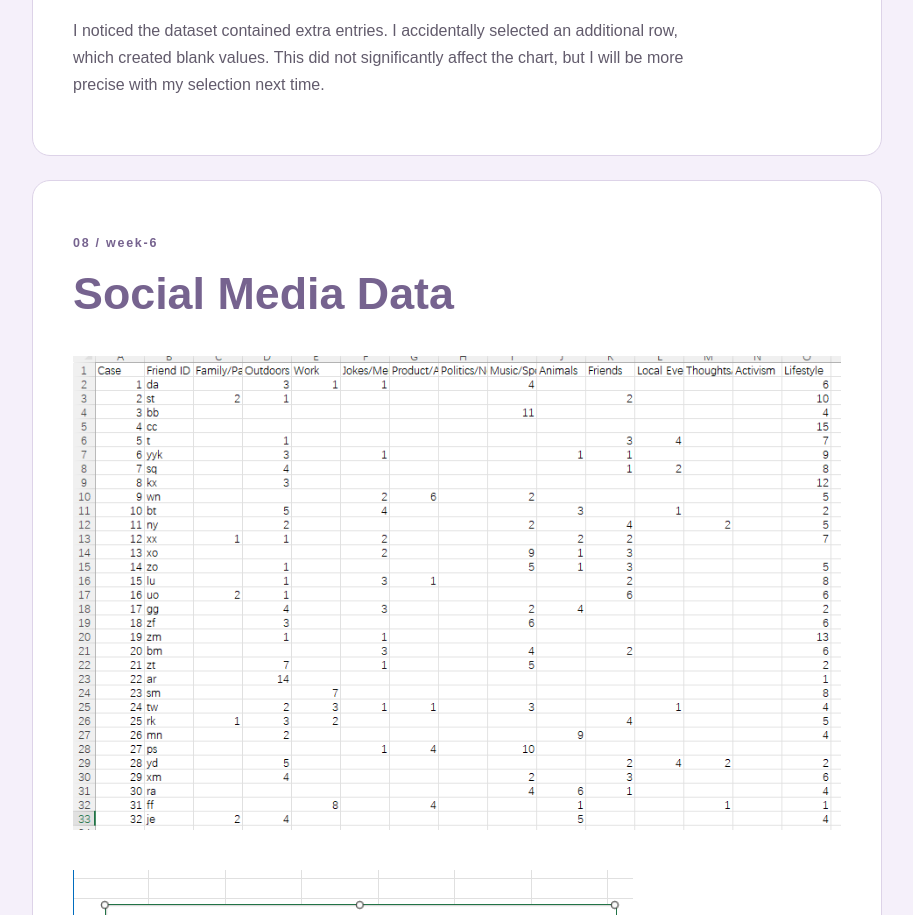
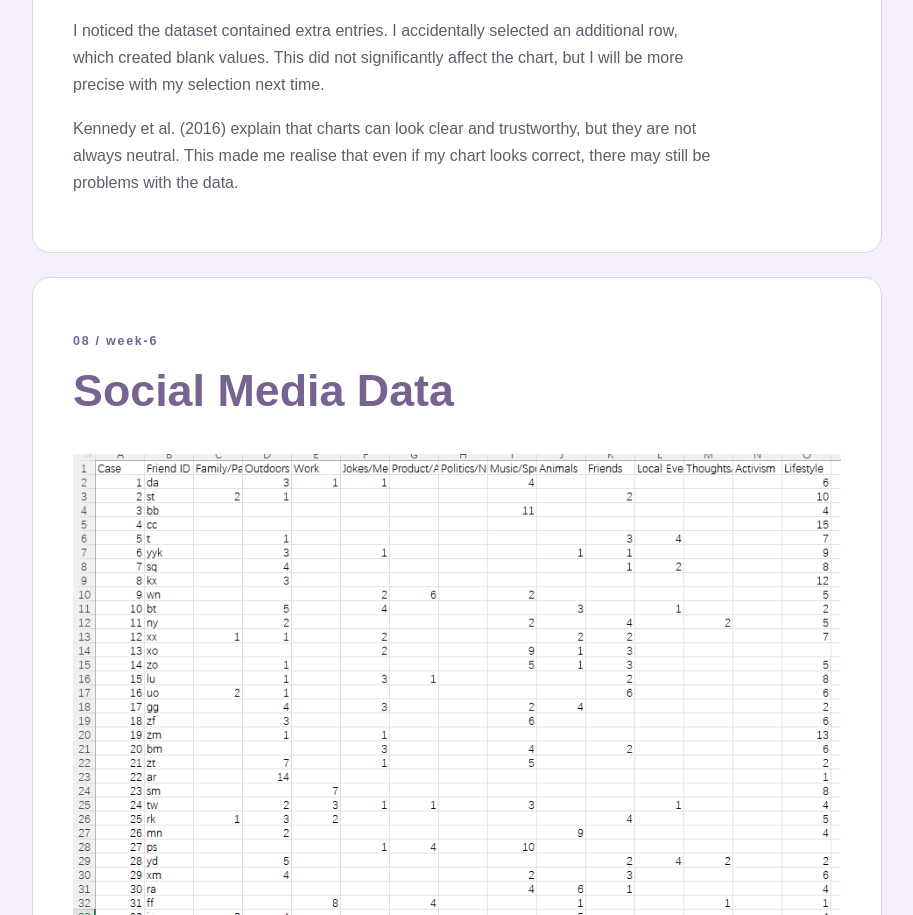
Before and after one commit to lin04819/example, a plain HTML site: page index.html in a window 1280 px wide. Shown: the part 4270-5185 px from the top of the page, without its empty margins (183-1096 px from the left). Drawn offline with Linux system fonts and the light colour scheme.

Commit message:
Fix HTML formatting and structure issues

```diff
--- a/index.html
+++ b/index.html
@@ -109,7 +109,10 @@
         an additional row, which created blank values. This did not significantly
         affect the chart, but I will be more precise with my selection next time.
       </p>
-    </section>
+        <p>
+             Kennedy et al. (2016) explain that charts can look clear and trustworthy, but they are not always neutral. This made me realise that even if my chart looks correct, there may still be problems with the data.
+        </p>
+           </section>
  <section class="content-section" id="week6">
       <p class="section-label">08 / week-6 </p>
       <h2>Social Media Data</h2>
```
